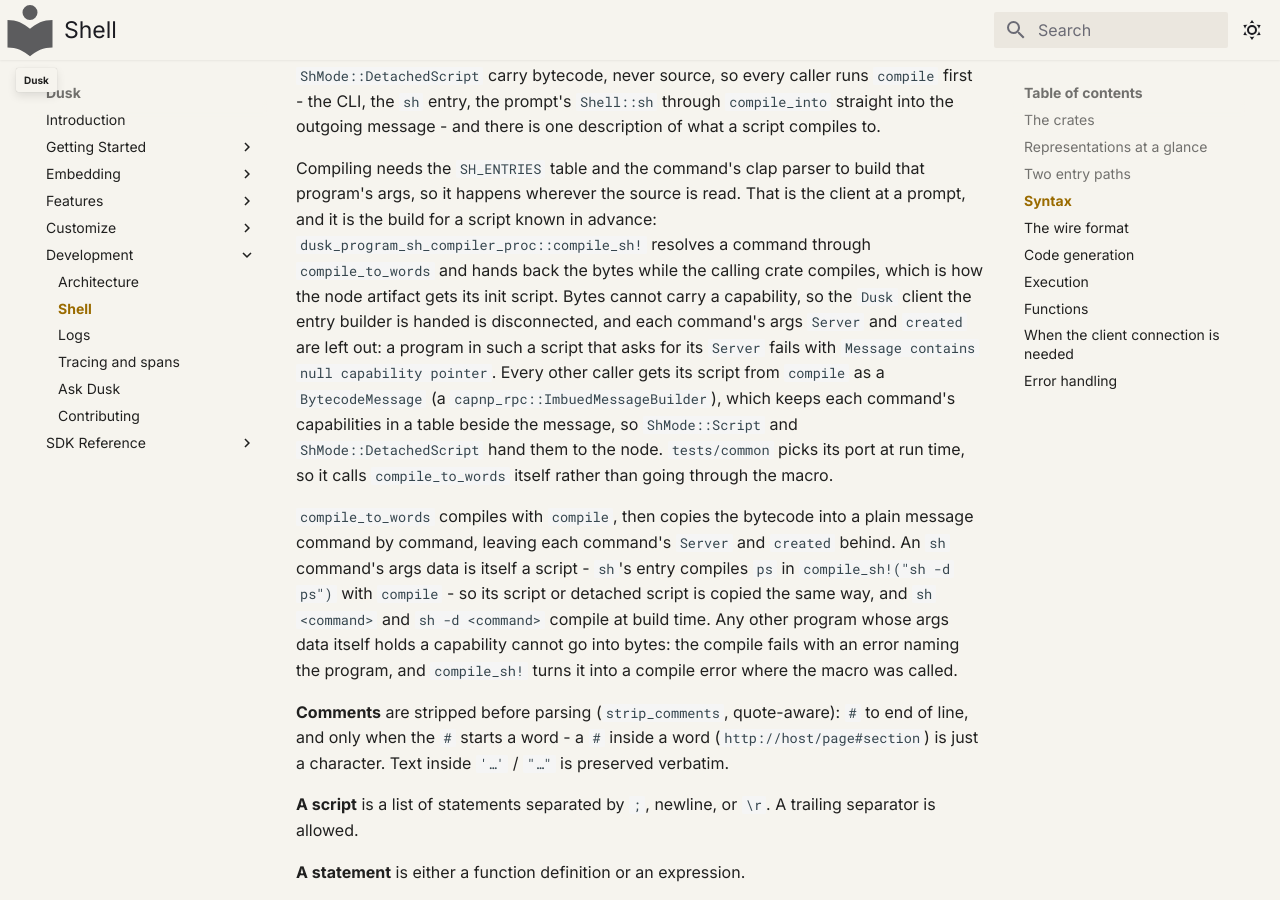
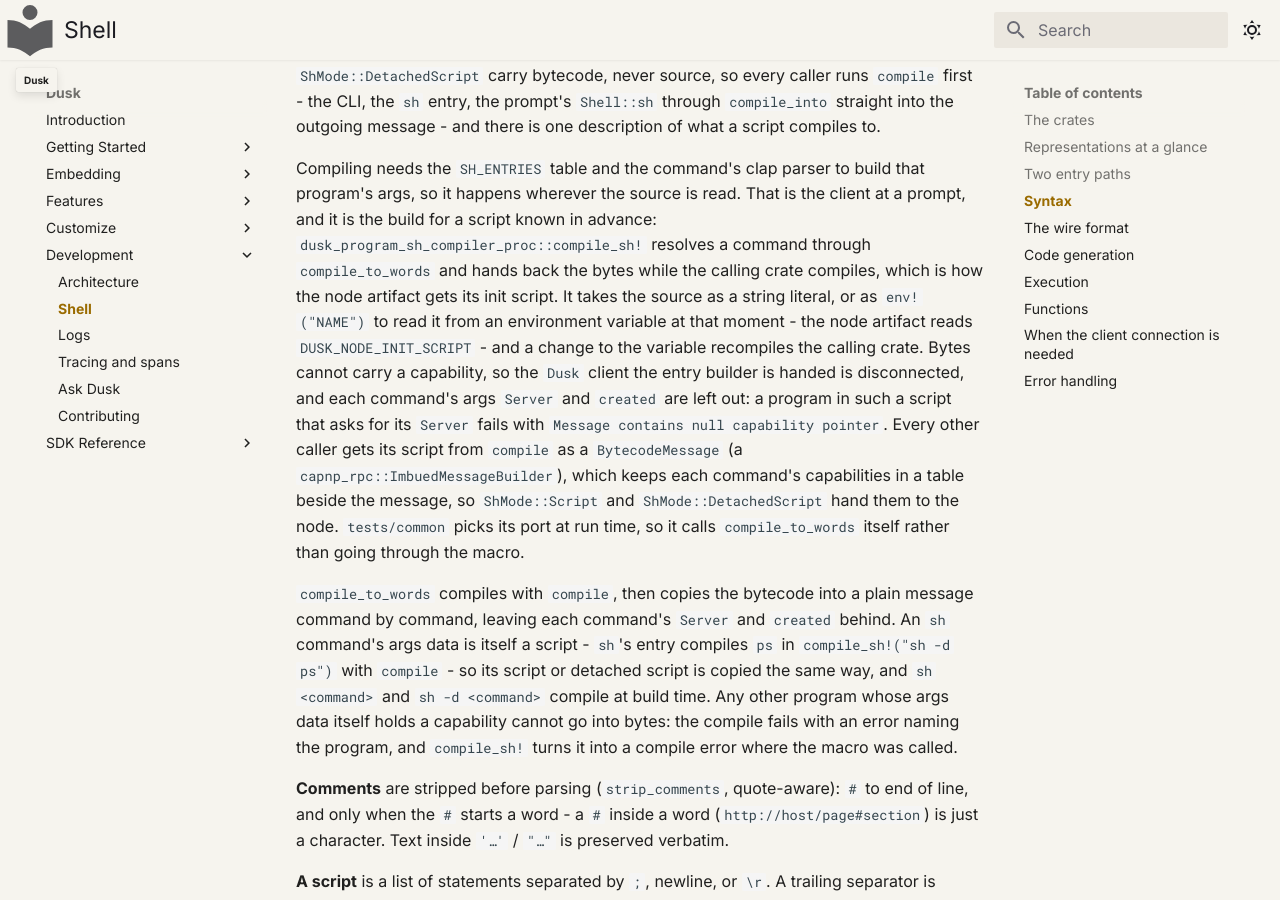
Before and after one commit to tomerze/dusk, an MkDocs documentation site: the page built from docs/docs/development/shell.md, in a window 1280 px wide and 900 px high, scrolled down 3730 px. Built offline with MkDocs 1.6.1 and Material for MkDocs 9.7.7, drawn with Linux system fonts in a browser that asks for light colours; comment, search, counter and statistics services are not loaded.

Commit message:
Update docs for compile_sh! reading its script from an environment variable
The shell development page describes compile_sh!, which now takes env!("NAME") besides a string literal and recompiles the calling crate when the variable changes.

```diff
--- a/docs/docs/development/shell.md
+++ b/docs/docs/development/shell.md
@@ -157,7 +157,10 @@ program's args, so it happens wherever the source is read. That is the client at
 prompt, and it is the build for a script known in advance:
 `dusk_program_sh_compiler_proc::compile_sh!` resolves a command through
 `compile_to_words` and hands back the bytes while the calling crate compiles, which
-is how the node artifact gets its init script. Bytes cannot carry a capability, so
+is how the node artifact gets its init script. It takes the source as a string
+literal, or as `env!("NAME")` to read it from an environment variable at that
+moment - the node artifact reads `DUSK_NODE_INIT_SCRIPT` - and a change to the
+variable recompiles the calling crate. Bytes cannot carry a capability, so
 the `Dusk` client the entry builder is handed is disconnected, and each command's
 args `Server` and `created` are left out: a program in such a script that asks for
 its `Server` fails with `Message contains null capability pointer`. Every other caller
```
